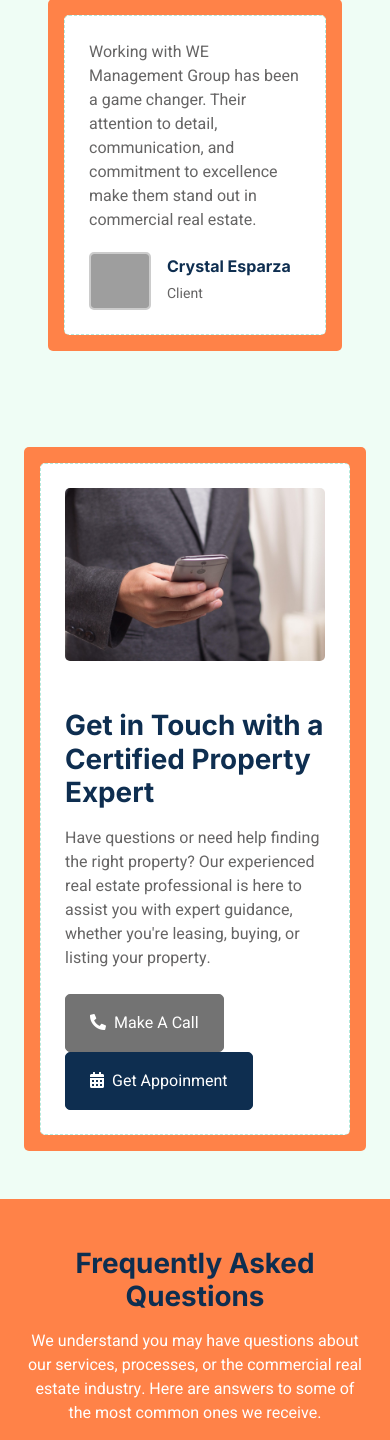
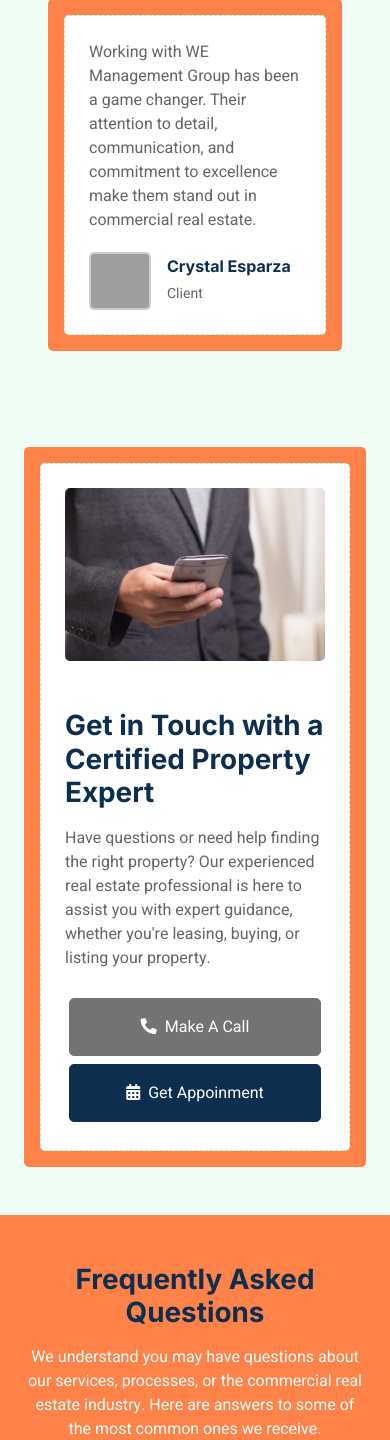
Before and after one commit to MthoNtanzi/we_management, a PHP site: page / in a window 390 px wide. Shown: the part 2784-4224 px from the top of the page. Run offline with PHP 8.4, Linux system fonts and the light colour scheme; some libraries are stand-ins or nearby versions; grey boxes are pictures that could not be loaded.

Commit message:
Make changes to call to action section

```diff
--- a/css/style.css
+++ b/css/style.css
@@ -449,6 +449,19 @@
 }
 
 
+/* === Call to action === */
+.cta_btn{
+
+}
+
+@media only screen and (max-width: 768px){
+    .cta_btn{
+        display: flex;
+        flex-direction: column;
+        width: 100%;
+    }
+}
+
 /*** Property List ***/
 .nav-pills .nav-item .btn {
     color: var(--dark);
--- a/index.html
+++ b/index.html
@@ -249,12 +249,10 @@
                                     professional is here to assist you with expert guidance, whether you're leasing,
                                     buying, or listing your property.</p>
                             </div>
-                            <a href="tel:786-906-2928" class="btn btn-primary py-3 px-4 me-2"><i
-                                    class="fa fa-phone-alt me-2"></i>Make A
-                                Call</a>
-                            <a href="./contact.html" class="btn btn-dark py-3 px-4"><i
-                                    class="fa fa-calendar-alt me-2"></i>Get
-                                Appoinment</a>
+                            <div class="cta_btn">
+                                <a href="tel:786-906-2928" class="btn btn-primary py-3 px-4 m-1"><i class="fa fa-phone-alt me-2"></i>Make A Call</a>
+                                <a href="./contact.html" class="btn btn-dark py-3 px-4 m-1"><i class="fa fa-calendar-alt me-2"></i>Get Appoinment</a>
+                            </div>
                         </div>
                     </div>
                 </div>
```
